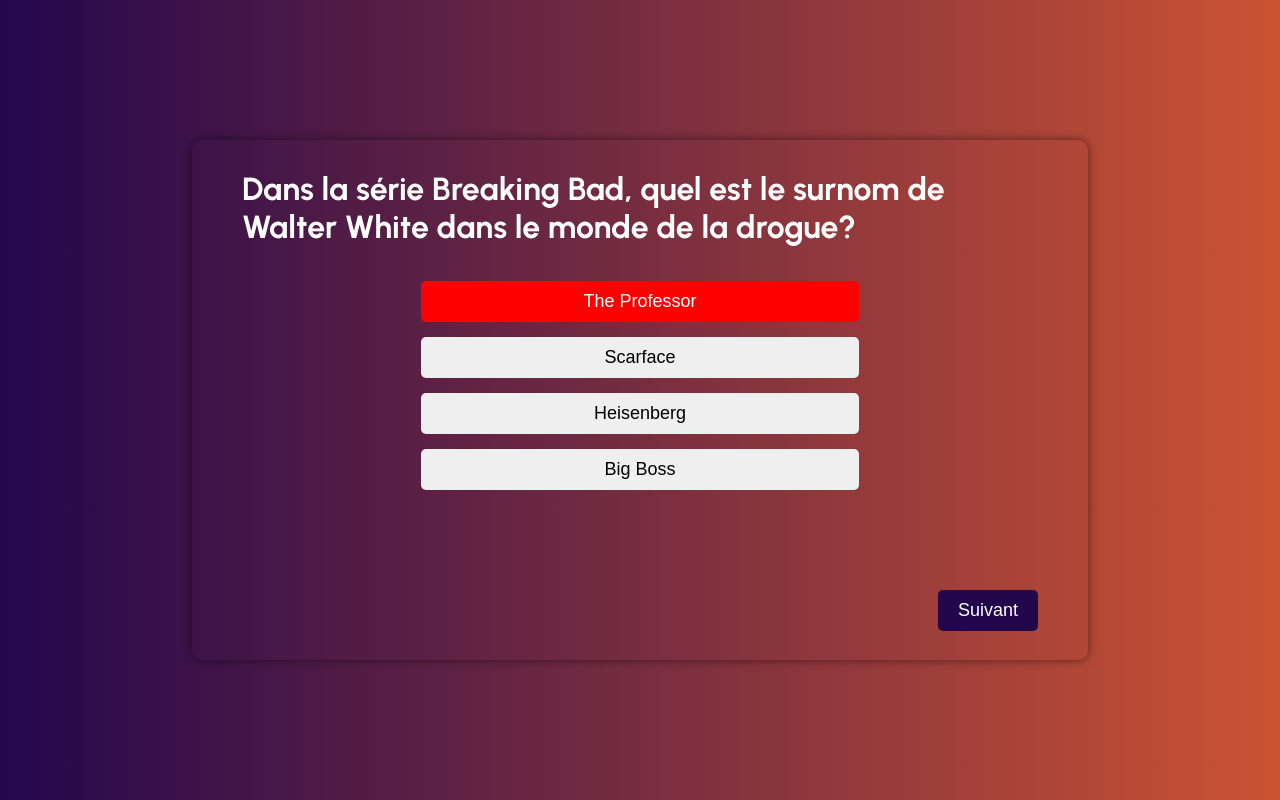
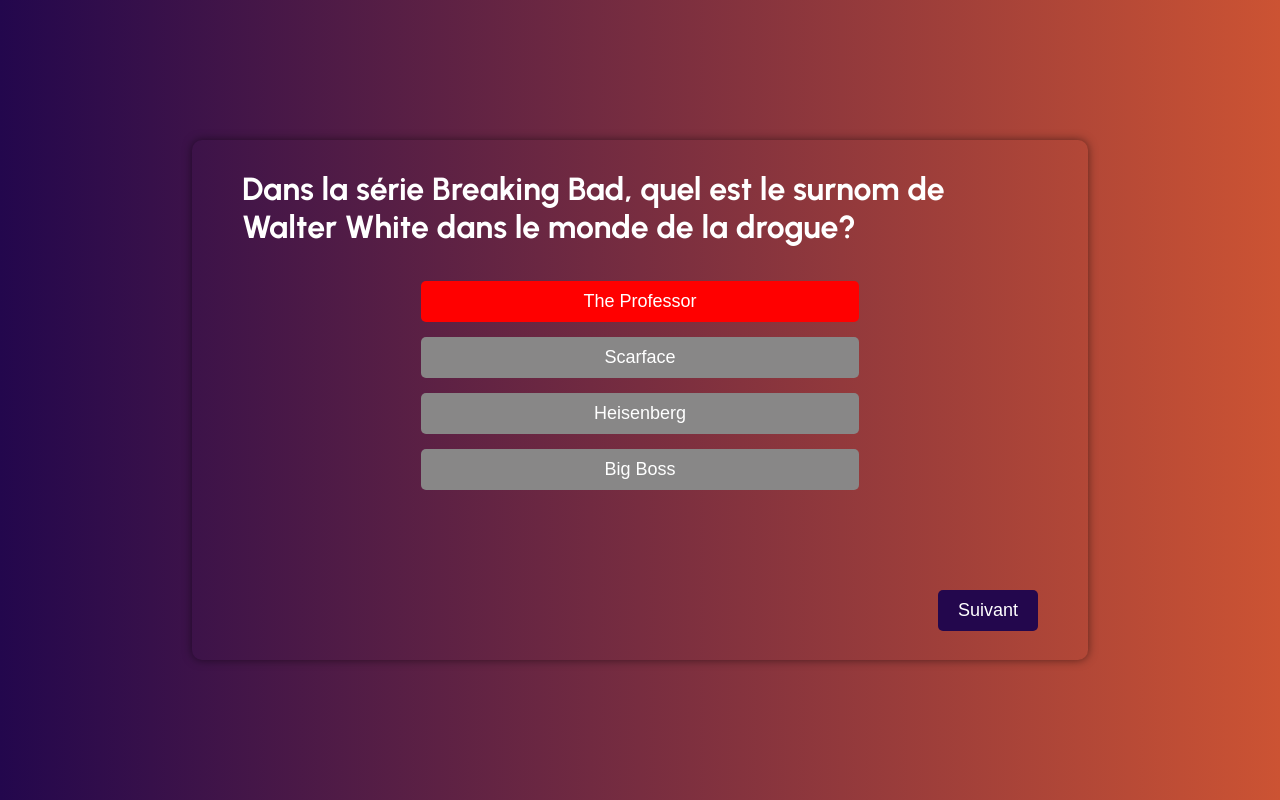
Before and after one commit to Ange230700/quizz, a plain HTML site: page index.html in a window 1280 px wide. Both pictures are taken after a click on the button "The Professor". Drawn offline with Linux system fonts and the light colour scheme.

Commit message:
on a fait en sorte de désactiver les bouton options après un clic

```diff
--- a/script.js
+++ b/script.js
@@ -31,6 +31,8 @@
     }
 }
 
+
+
 function chargerLaQuestion() {
     //on vide la section des options dans HTML
     sectionDesOptionsDansHtml.innerHTML = "";
@@ -58,7 +60,7 @@
 
         // on ajoute un événement click à chaque bouton
         boutonDansHtml.addEventListener("click", () => {
-
+            desactiverLesBoutonsOptions();
             if (verifierBonneReponse(boutonDansHtml.innerText) === true ) {
                 boutonDansHtml.style.backgroundColor = "green";
                 boutonDansHtml.style.color = "white";
@@ -72,11 +74,22 @@
         });
     });
 
+
     // on désactive le bouton suivant
     boutonSuivantDansHtml.disabled = true;
 }
 
 chargerLaQuestion();
+
+function desactiverLesBoutonsOptions() {
+    const boutonOptionsDansHtml = document.querySelectorAll(".option");
+
+    boutonOptionsDansHtml.forEach((bouton) => {
+        bouton.disabled = true;
+    });
+}
+
+
 
 /* ============================================== */
 
--- a/style.css
+++ b/style.css
@@ -74,6 +74,12 @@
   transition-timing-function: ease;
 }
 
+.option:disabled {
+  background: #888787;
+  color: #ffffff;
+  cursor: not-allowed;
+}
+
 .bouton-clique-en-bas-a-droite {
   padding: 10px 20px;
   border-radius: 5px;
```
Also changed, not shown: index.html (+2 -1 lines).
